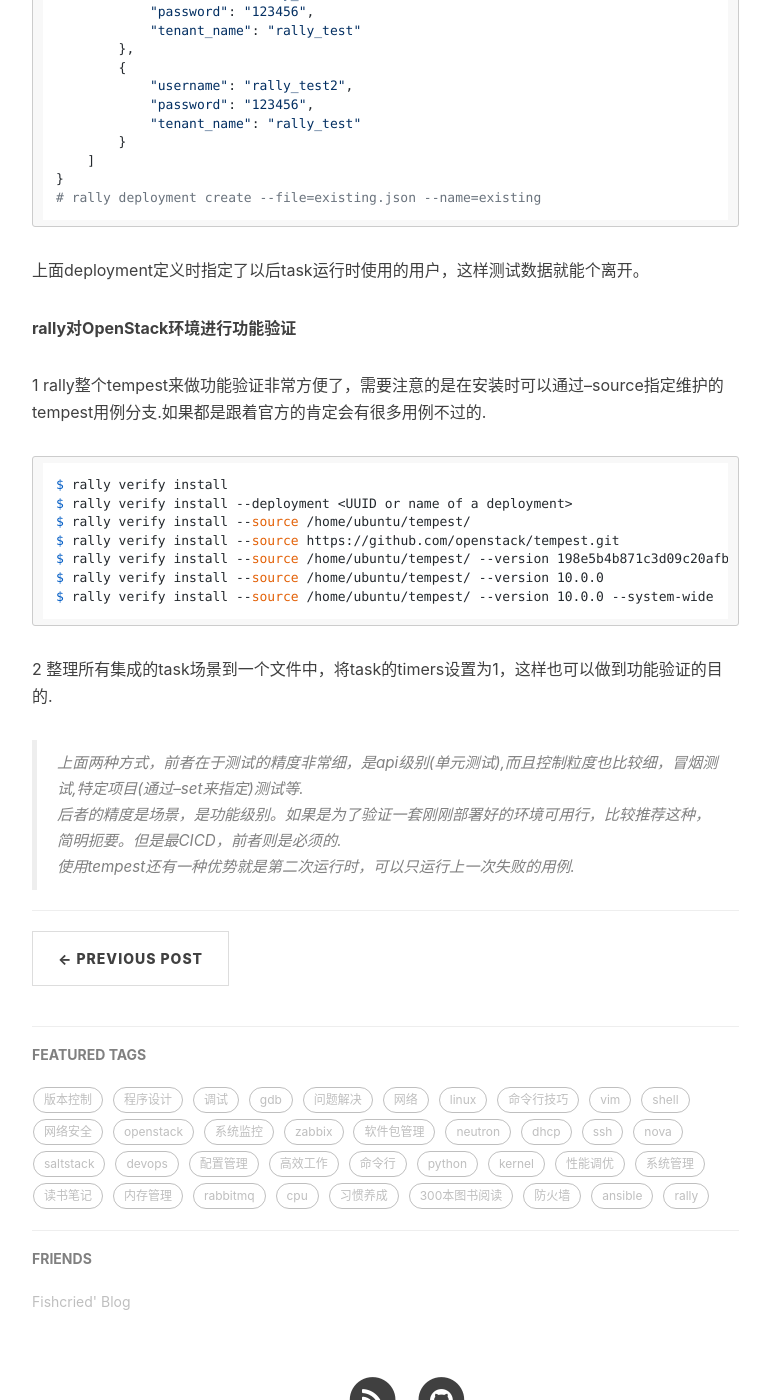
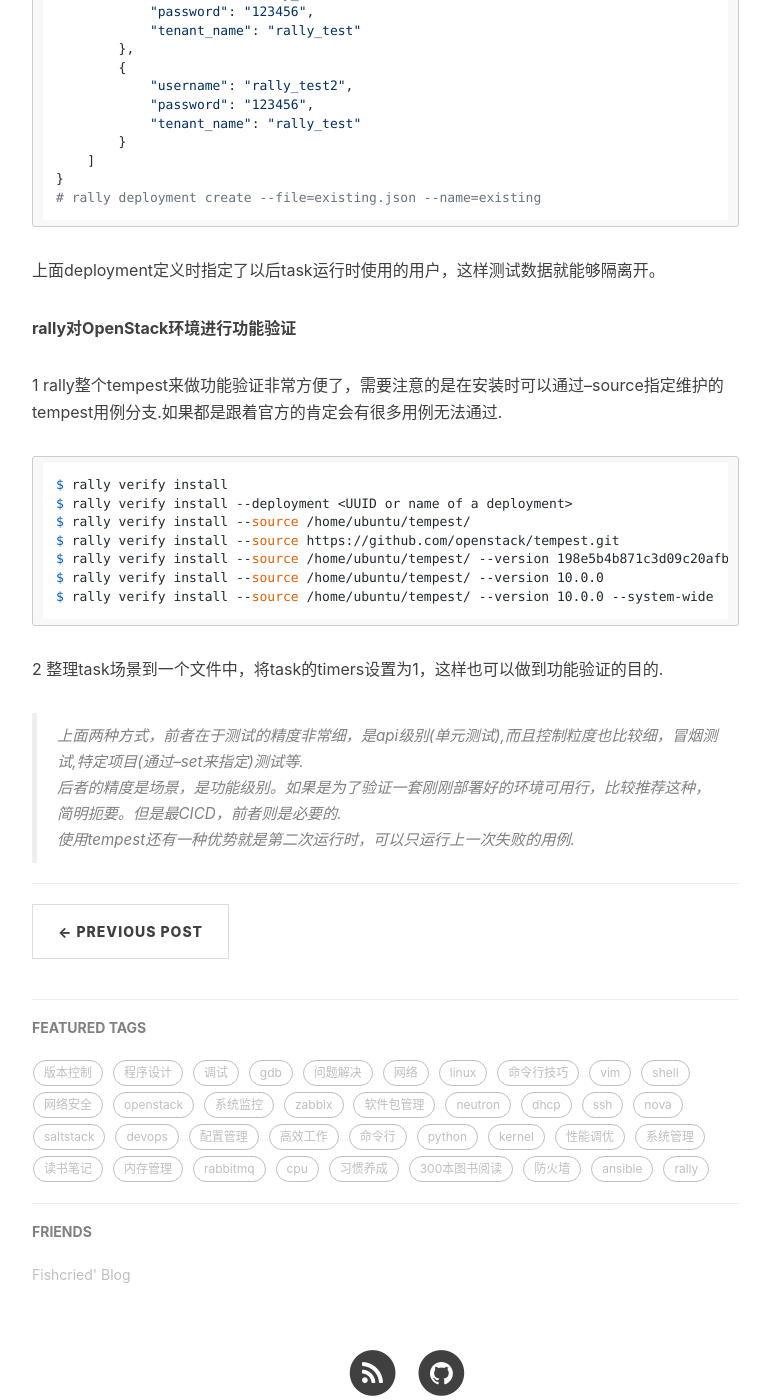
Before and after one commit to fishcried/fishcried.github.io, a Jekyll site: the page built from _posts/2016-06-20-rally-on-openstack.md, in a window 1280 px wide and 1400 px high, scrolled down 1086 px. Shown: the whole window, without its empty margins (233-1003 px from the left). Built offline with Jekyll 4.4.1, drawn with Linux system fonts in a browser that asks for light colours; nearby versions of some CDN libraries; comment, search, counter and statistics services are not loaded.

Commit message:
修改错别字.

````diff
--- a/_posts/2016-06-20-rally-on-openstack.md
+++ b/_posts/2016-06-20-rally-on-openstack.md
@@ -48,11 +48,11 @@
 # rally deployment create --file=existing.json --name=existing
 ```
 
-上面deployment定义时指定了以后task运行时使用的用户，这样测试数据就能个离开。
+上面deployment定义时指定了以后task运行时使用的用户，这样测试数据就能够隔离开。
 
 **rally对OpenStack环境进行功能验证**
 
-1 rally整个tempest来做功能验证非常方便了，需要注意的是在安装时可以通过--source指定维护的tempest用例分支.如果都是跟着官方的肯定会有很多用例不过的.
+1 rally整个tempest来做功能验证非常方便了，需要注意的是在安装时可以通过--source指定维护的tempest用例分支.如果都是跟着官方的肯定会有很多用例无法通过.
 
 ```
 $ rally verify install
@@ -64,10 +64,10 @@
 $ rally verify install --source /home/ubuntu/tempest/ --version 10.0.0 --system-wide
 ```
 
-2 整理所有集成的task场景到一个文件中，将task的timers设置为1，这样也可以做到功能验证的目的.
+2 整理task场景到一个文件中，将task的timers设置为1，这样也可以做到功能验证的目的.
 
 > 上面两种方式，前者在于测试的精度非常细，是api级别(单元测试),而且控制粒度也比较细，冒烟测试,特定项目(通过--set来指定)测试等.
 >
-> 后者的精度是场景，是功能级别。如果是为了验证一套刚刚部署好的环境可用行，比较推荐这种，简明扼要。但是最CICD，前者则是必须的.
+> 后者的精度是场景，是功能级别。如果是为了验证一套刚刚部署好的环境可用行，比较推荐这种，简明扼要。但是最CICD，前者则是必要的.
 >
 > 使用tempest还有一种优势就是第二次运行时，可以只运行上一次失败的用例.
````
